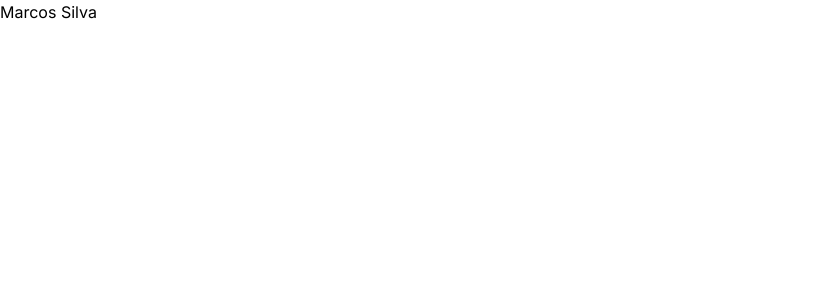
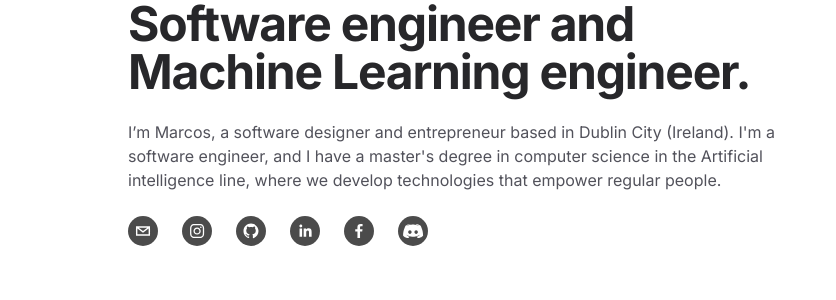
Before and after one commit to marcosvsilva/marcosvsilva.github.io, a Next.js app: page / in a window 1280 px wide. Shown: the top 300 px of the page, without its empty margins (0-836 px from the left). Built offline with nearby package versions, Linux system fonts and the light colour scheme.

Commit message:
feat: Creating base/home page app

```diff
--- /dev/null
+++ b/src/app/components/Container.tsx
@@ -0,0 +1,49 @@
+import clsx from 'clsx';
+import React, { forwardRef, HTMLProps, ReactNode, Ref } from 'react';
+
+interface OuterContainerProps extends HTMLProps<HTMLDivElement> {
+  children?: ReactNode;
+}
+
+const OuterContainer = forwardRef<HTMLDivElement, OuterContainerProps>(function OuterContainer({ className, children, ...props }) {
+  return (
+    <div
+      className={clsx('sm:px-8', className)}
+      {...props}
+    >
+      <div className="mx-auto max-w-7xl lg:px-8">{children}</div>
+    </div>
+  );
+});
+
+interface InnerContainerProps extends HTMLProps<HTMLDivElement> {
+  children?: ReactNode;
+}
+
+const InnerContainer = forwardRef<HTMLDivElement, InnerContainerProps>(function InnerContainer({ className, children, ...props }) {
+  return (
+    <div
+      className={clsx('relative px-4 sm:px-8 lg:px-12', className)}
+      {...props}
+    >
+      <div className="mx-auto max-w-2xl lg:max-w-5xl">{children}</div>
+    </div>
+  );
+});
+
+interface ContainerProps extends HTMLProps<HTMLDivElement> {
+  children?: ReactNode;
+}
+
+const Container = forwardRef<HTMLDivElement, ContainerProps>(function Container({ children, ...props }) {
+  return (
+    <OuterContainer>
+      <InnerContainer>{children}</InnerContainer>
+    </OuterContainer>
+  );
+});
+
+Container.Outer = OuterContainer;
+Container.Inner = InnerContainer;
+
+export default Container;
--- /dev/null
+++ b/src/app/components/CustomSocialIcon.tsx
@@ -0,0 +1,17 @@
+import { SocialIcon } from 'react-social-icons';
+
+interface CustomSocialIconProps {
+  url: string;
+  ariaLabel: string;
+}
+
+export function CustomSocialIcon({ url, ariaLabel }: CustomSocialIconProps) {
+  return (
+    <SocialIcon
+      url={url}
+      aria-label={ariaLabel}
+      style={{ height: 30, width: 30, opacity: 0.7 }}
+      bgColor="black"
+    />
+  );
+}
--- a/src/app/page.tsx
+++ b/src/app/page.tsx
@@ -1,3 +1,49 @@
+import Container from './components/Container';
+import { CustomSocialIcon } from './components/CustomSocialIcon';
+
 export default function Home() {
-  return <main>Marcos Silva</main>;
+  return (
+    <main>
+      <Container className="mt-9">
+        <div className="max-w-2xl">
+          <h1 className="text-4xl font-bold tracking-tight text-zinc-800 dark:text-zinc-100 sm:text-5xl">Software engineer and Machine Learning engineer.</h1>
+          <p className="mt-6 text-base text-zinc-600 dark:text-zinc-400">
+            I’m Marcos, a software designer and entrepreneur based in Dublin City (Ireland). I'm a software engineer, and I have a master's degree in computer
+            science in the Artificial intelligence line, where we develop technologies that empower regular people.
+          </p>
+          <div className="mt-6 flex gap-6">
+            <CustomSocialIcon
+              url="mailto:marcos.v.silva@live.com"
+              ariaLabel="Send a message"
+            />
+            <CustomSocialIcon
+              url="https://www.instagram.com/marcosvvsilva/"
+              ariaLabel="Follow on Instagram"
+            />
+            <CustomSocialIcon
+              url="https://github.com/marcosvsilva"
+              ariaLabel="Follow on GitHub"
+            />
+            <CustomSocialIcon
+              url="https://www.linkedin.com/in/marcos-v-silva/"
+              ariaLabel="Follow on LinkedIn"
+            />
+            <CustomSocialIcon
+              url="https://www.facebook.com/marcos.vinicius.5454021/"
+              ariaLabel="Follow on Facebook"
+            />
+            <CustomSocialIcon
+              url="https://discord.com/users/758742162502058065"
+              ariaLabel="Send a message on Discord"
+            />
+          </div>
+        </div>
+      </Container>
+      <Container className="mt-24 md:mt-28">
+        <div className="mx-auto grid max-w-xl grid-cols-1 gap-y-20 lg:max-w-none lg:grid-cols-2">
+          <div className="space-y-10 lg:pl-16 xl:pl-24"></div>
+        </div>
+      </Container>
+    </main>
+  );
 }
```
